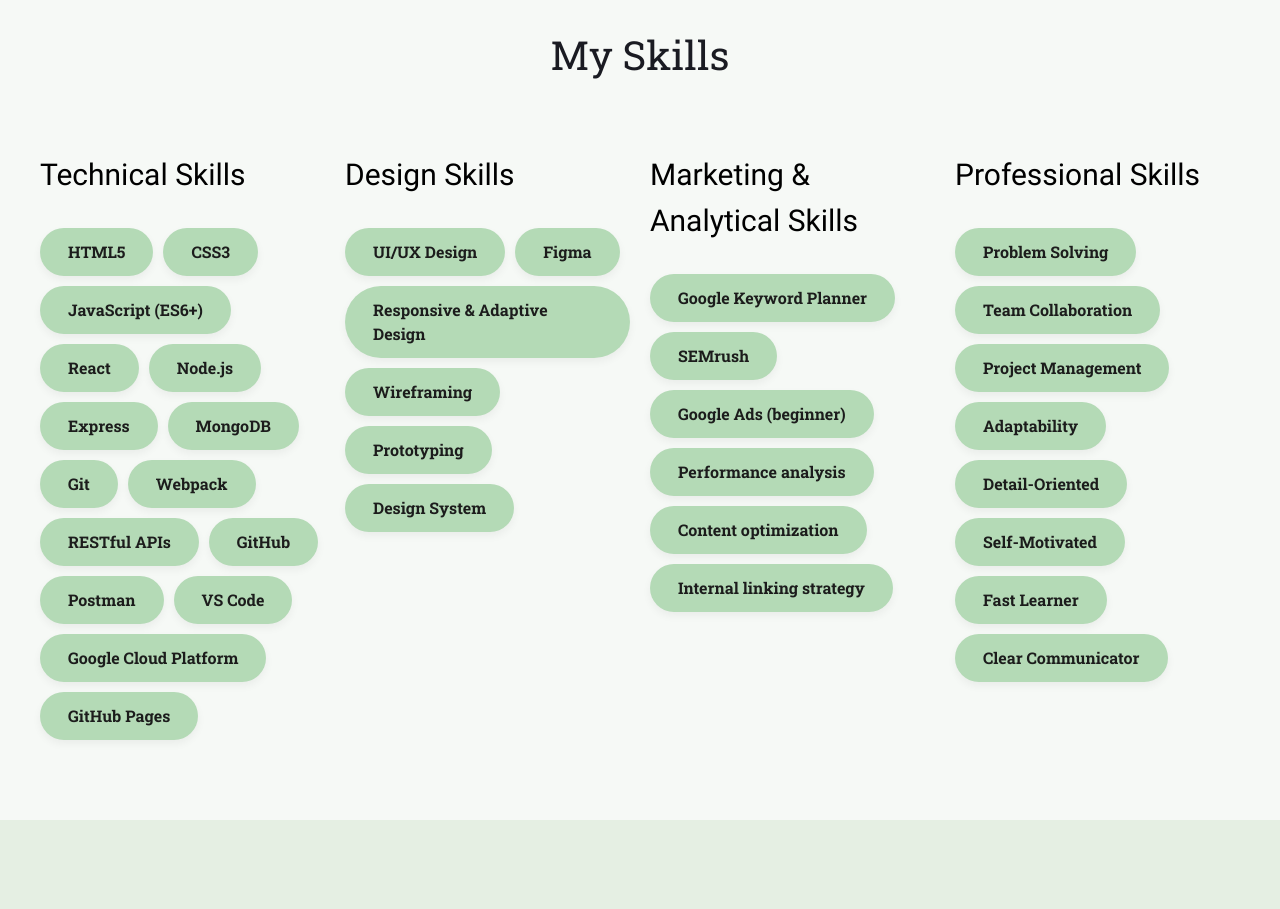
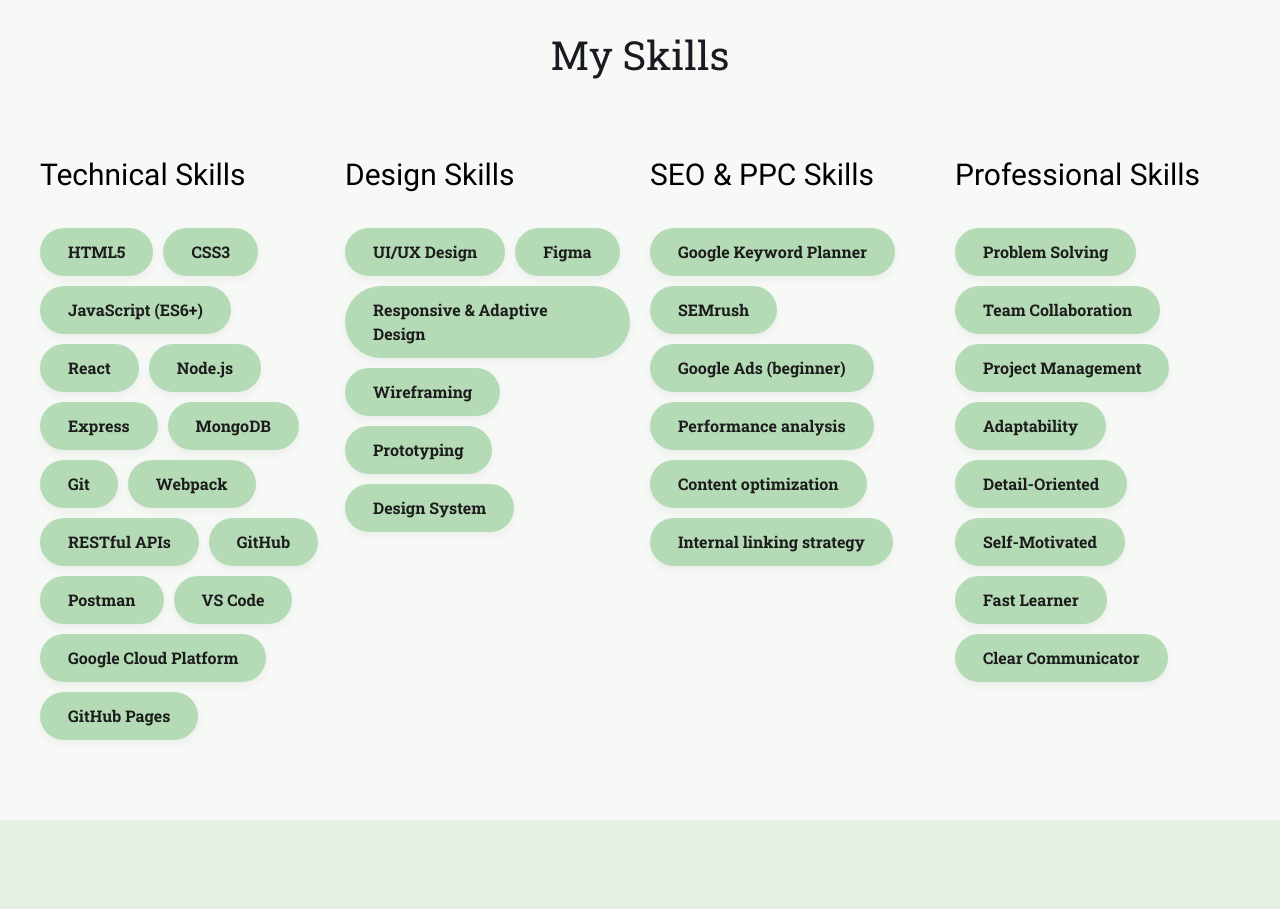
Before and after one commit to ValTsan/Portfolio, a React (Vite) app: page / in a window 1280 px wide. Shown: the part 2160-3069 px from the top of the page. Built offline with nearby package versions, Linux system fonts and the light colour scheme.

Commit message:
Skills update

```diff
--- a/src/components/Skills/Skills.jsx
+++ b/src/components/Skills/Skills.jsx
@@ -52,7 +52,7 @@ function Skills() {
           </div>
 
           <div className="skills__block">
-            <h3 className="skills__subtitle">Marketing & Analytical Skills</h3>
+            <h3 className="skills__subtitle">SEO & PPC Skills</h3>
             <div className="skills__tags">
               {[
                 "Google Keyword Planner",
```
